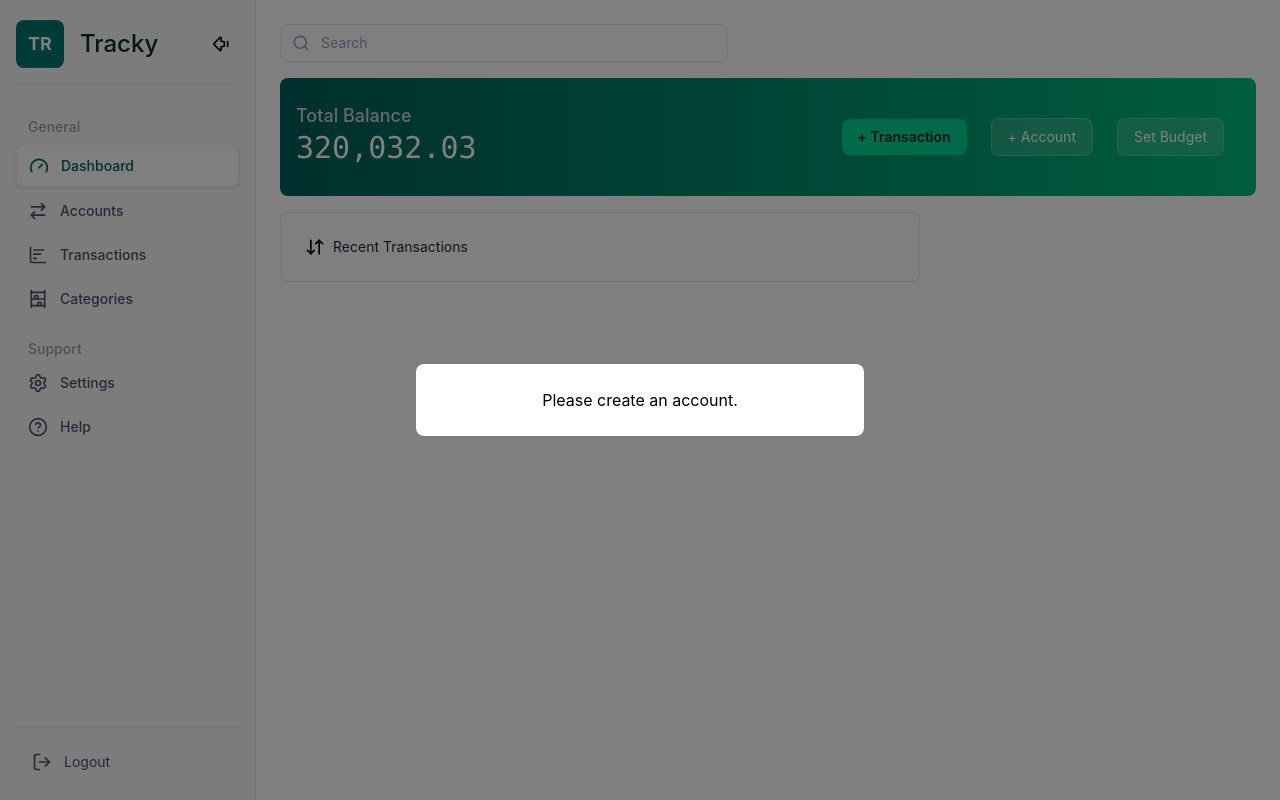
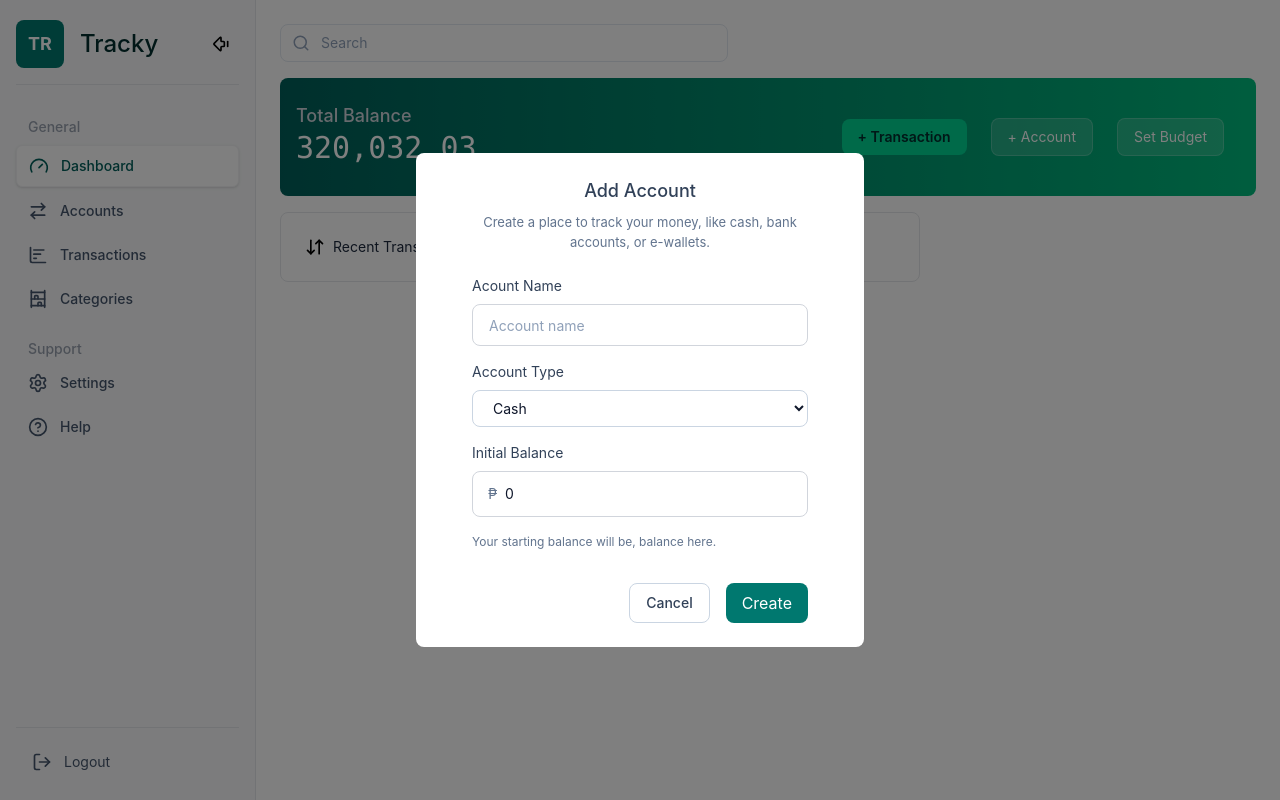
Before and after one commit to nikkoensomo/tracky, a React (Vite) app in the folder client/: page /dashboard-page in a window 1280 px wide. Both pictures are taken after a click on the button "+ Account". Built offline with nearby package versions, Linux system fonts and the light colour scheme; no server answers.

Commit message:
feat: improved add account modal and form design

```diff
--- /dev/null
+++ b/client/src/components/buttons/reusable/CancelButton.tsx
@@ -0,0 +1,19 @@
+type ButtonProps = {
+    onClick: () => void;
+}
+
+const CancelButton = ({ onClick }: ButtonProps) => {
+    return (
+        <>
+            <button
+                type="button"
+                className="rounded-lg border border-slate-300 bg-white px-4 py-2 text-sm font-medium text-slate-700 hover:bg-slate-50 cursor-pointer"
+                onClick={onClick}
+            >
+                Cancel
+            </button>
+        </>
+    )
+}
+
+export default CancelButton;
--- /dev/null
+++ b/client/src/components/buttons/reusable/SubmitButton.tsx
@@ -0,0 +1,19 @@
+type ButtonProps = {
+    onClick: () => void;
+}
+
+const CreateButton = ({ onClick }: ButtonProps ) => {
+    return (
+        <>
+            <button
+                type="button"
+                className="text-white bg-teal-700 hover:bg-teal-800 px-4 py-2 cursor-pointer rounded-lg"
+                onClick={onClick}
+            >
+                Create
+            </button>
+        </>
+    )
+}
+
+export default CreateButton;
--- /dev/null
+++ b/client/src/components/forms/CreateAccountForm.tsx
@@ -0,0 +1,136 @@
+import { useState } from 'react';
+import type { AccountFormData, AccountFormErrors } from "../../types/account.types";
+
+import CreateButton from '../buttons/reusable/SubmitButton';
+import CancelButton from '../buttons/reusable/CancelButton';
+
+const CreateAccountForm = () => {
+
+    const [formData, setFormData] = useState<AccountFormData>({
+        name: '',
+        type: 'cash',
+        initialBalance: 0,
+    });
+
+    const [errors, setErrors] = useState<AccountFormErrors>({
+        name: '',
+        type: '',
+        initialBalance: '',
+        general: '',
+    });
+
+    const [isLoading, setIsLoading] = useState(false);
+
+    const handleChange = (e: React.ChangeEvent<HTMLInputElement | HTMLSelectElement>) => {
+        setFormData({ ...formData, [e.target.name]: e.target.value });
+        setErrors({ ...errors, [e.target.name]: '' });
+    }
+
+    const validate = () => {
+        const newErrors: AccountFormErrors = {};
+
+        if (!formData.name.trim()) {
+            newErrors.name = 'Please input the account name.';
+        }
+
+        if (!formData.type.trim()) {
+            newErrors.type = 'Account type is required.';
+        }
+
+        if (!formData.initialBalance) {
+            newErrors.initialBalance = 'Please input the initial balance.';
+        }
+
+        return newErrors;
+    }
+
+    const handleSubmit = async () => {
+        const newErrors: AccountFormErrors = validate();
+
+        if (Object.keys(newErrors).length > 0) {
+            setErrors(newErrors);
+            return;
+        }
+
+        try {
+            setIsLoading(true);
+        } catch (error) {
+            setErrors({
+                ...errors,
+                general: error instanceof Error ? error.message : 'Unkown error.'
+            });
+        } finally {
+            setIsLoading(false);
+        }
+    }
+
+    return (
+        <>
+            <div className="flex flex-col gap-4 px-4 mt-6">
+                <div className="flex flex-col">
+                    <label className="text-sm text-slate-700 mb-2">Acount Name</label>
+                    <input
+                        type="text"
+                        name="name"
+                        value={formData.name}
+                        onChange={handleChange}
+                        placeholder="Account name"
+                        className="border border-gray-300 rounded-lg px-4 py-2 placeholder:text-slate-400 placeholder:text-[14px] placeholder:text-focus:outline-none focus:ring-2 focus:ring-black"
+                    />
+                    {errors.name && <p className="text-red-500 text-xs">{errors.name}</p>}
+                </div>
+
+                <div className="flex flex-col">
+                    <label className="text-sm text-slate-700 mb-2">Account Type</label>
+                    <select
+                        name="type"
+                        value={formData.type}
+                        onChange={handleChange}
+                        className="w-full rounded-lg border border-slate-300 px-4 py-2 text-sm text-slate-900 focus:outline-none focus:ring-2 focus:ring-teal-600"
+                    >
+                        <option value="">Select type</option>
+                        <option value="cash">Cash</option>
+                        <option value="ewallet">E-wallet</option>
+                        <option value="credit_card">Credit Card</option>
+                        <option value="bank">Bank</option>
+                    </select>
+                </div>
+
+                <div className="flex flex-col">
+                    <label className="text-sm text-slate-700 mb-2">Initial Balance</label>
+                    <div className="relative">
+                        <span className="pointer-events-none absolute left-4 top-1/2 -translate-y-1/2 text-sm text-slate-500">
+                            ₱
+                        </span>
+
+                        <input
+                            type="number"
+                            inputMode="decimal"
+                            step="0.01"
+                            min="0"
+                            name="initialBalance"
+                            value={formData.initialBalance}
+                            onChange={handleChange}
+                            placeholder="0.00"
+                            className="w-full rounded-lg border border-gray-300 py-3 pl-8 pr-4 text-sm text-slate-900 placeholder:text-slate-400 focus:outline-none focus:ring-2 focus:ring-teal-700"
+                        />
+                    </div>
+                    {errors.initialBalance && <p className="text-red-500 text-xs">{errors.initialBalance}</p>}
+                </div>
+
+                <span className="text-[12px] text-slate-500">Your starting balance will be, balance here.</span>
+
+                <div className="flex justify-end space-between gap-4 mt-4">
+                    <CancelButton
+                        onClick={() => { }}
+                    />
+                    <CreateButton
+                        onClick={() => { }}
+                    />
+                </div>
+            </div>
+        </>
+    )
+}
+
+export default CreateAccountForm;
--- a/client/src/components/modals/account/CreateAccountModal.tsx
+++ b/client/src/components/modals/account/CreateAccountModal.tsx
@@ -1,4 +1,6 @@
 import { useEffect, useRef } from 'react';
+
+import CreateAccountForm from '../../forms/CreateAccountForm';
 
 type CreateAccountModalProps = {
     isOpen: boolean;
@@ -32,8 +34,13 @@ const CreateAccountModal = ({ isOpen, onClose }: CreateAccountModalProps) => {
                 <div
                     ref={modalRef}
                     className="w-full bg-white max-w-md rounded-lg p-6">
-                    <div className="flex flex-col gap-4 items-center">
-                        <span>Please create an account.</span>
+                    <div className="flex flex-col gap-2 items-center text-center px-4">
+                        <span className="text-lg text-slate-700 font-medium">Add Account</span>
+                        <span className="text-[13px] text-slate-500">Create a place to track your money, like cash, bank accounts, or e-wallets.</span>
+                    </div>
+
+                    <div className="w-full px-4">
+                        <CreateAccountForm />
                     </div>
                 </div>
             </div>
--- /dev/null
+++ b/client/src/types/account.types.ts
@@ -0,0 +1,14 @@
+export type AccountFormData = {
+    name: string;
+    type: 'cash' | 'ewallet' | 'bank' | 'credit_card';
+    initialBalance: number;
+}
+
+
+// ERRORS
+export type AccountFormErrors = {
+    name?: string;
+    type?: string;
+    initialBalance?: string;
+    general?: string;
+}
--- a/client/src/types/auth.types.ts
+++ b/client/src/types/auth.types.ts
@@ -14,6 +14,8 @@ export type LoginFormData = {
     password: string;
 }
 
+
+// ERRORS
 export type RegisterFormError = {
     username?: string;
     firstName?: string;
```
